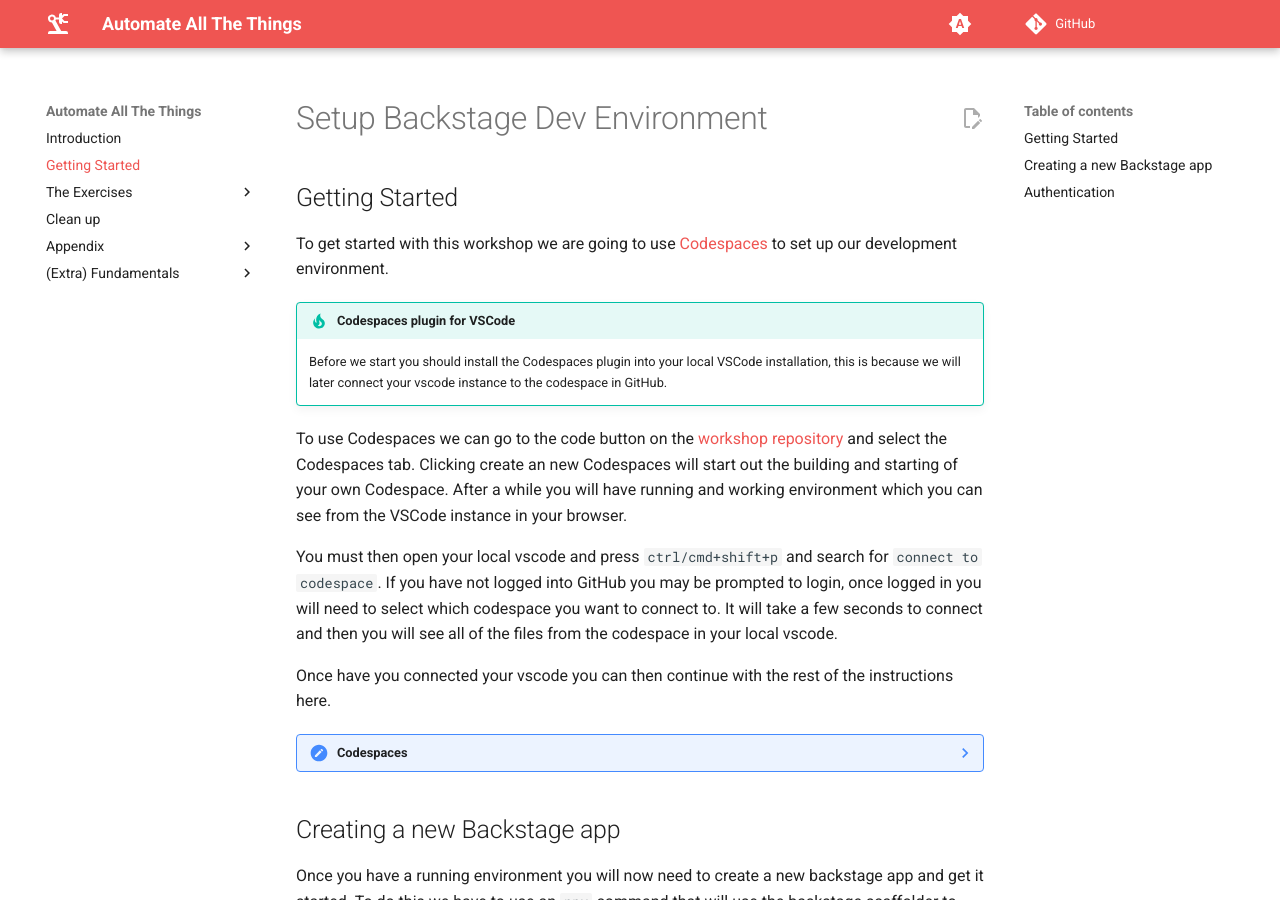
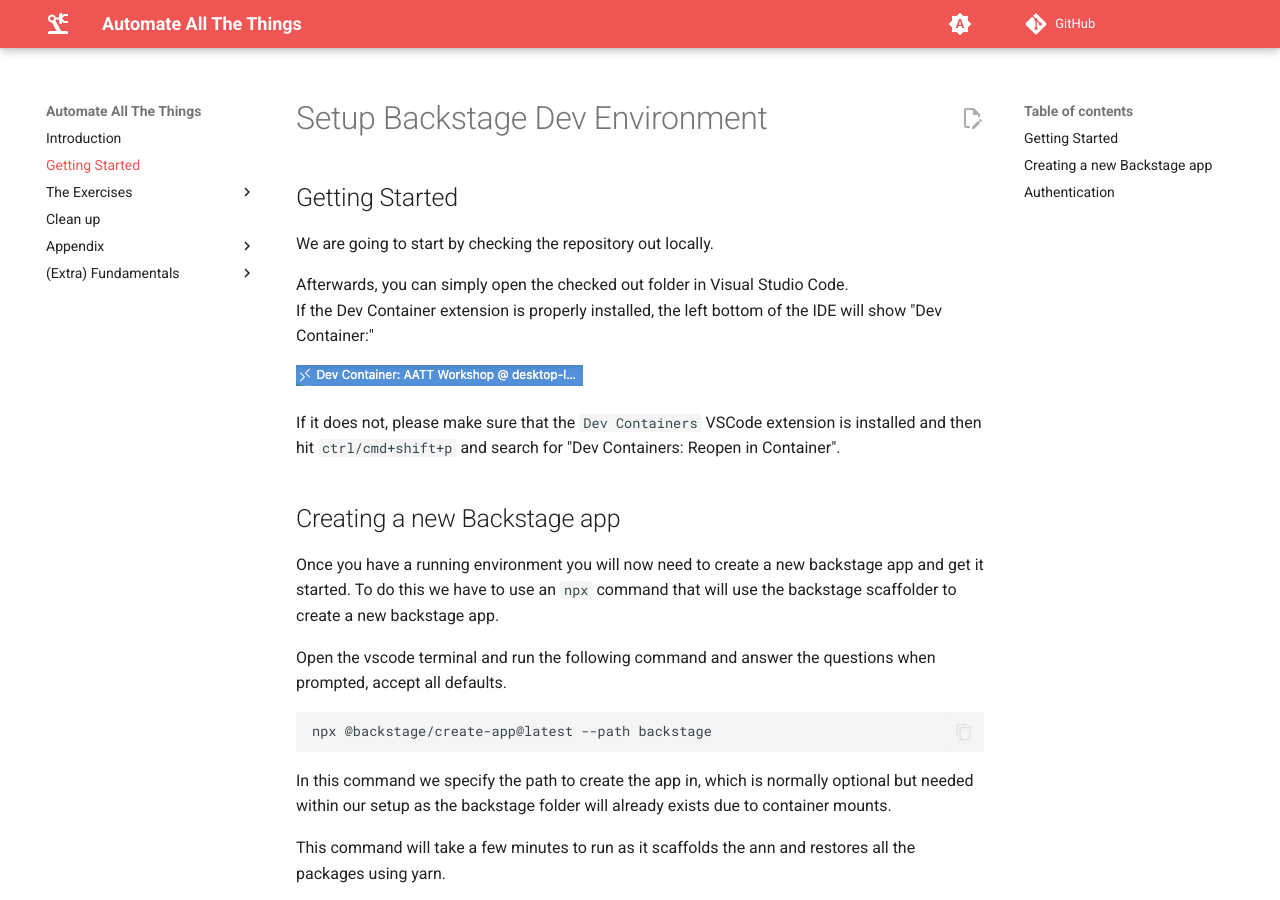
Before and after one commit to philips-labs/automation-workshop, an MkDocs documentation site: the page built from docs/getting-started.md, in a window 1280 px wide and 900 px high. Built offline with MkDocs 1.6.1 and Material for MkDocs 9.7.7, drawn with Linux system fonts in a browser that asks for light colours; comment, search, counter and statistics services are not loaded; some of the changed text lies outside the part shown.

Commit message:
Switching from Codespaces to local Dev Containers (#7)
* fixing a port-forwarding issue

* more port forwarding fixes

* default documentation now refers to opening dev containers directly on the dev machine instead of using Codespaces

* Adding a line helping when a folder is not opened in a Dev Container

````diff
--- a/docs/getting-started.md
+++ b/docs/getting-started.md
@@ -2,37 +2,15 @@
 
 ## Getting Started
 
-To get started with this workshop we are going to use
-[Codespaces](https://github.com/features/codespaces) to set up our development
-environment.
+We are going to start by checking the repository out locally.
 
-!!! tip "Codespaces plugin for VSCode"
+Afterwards, you can simply open the checked out folder in Visual Studio Code.
+If the Dev Container extension is properly installed, the left bottom of the IDE will show "Dev Container:"
 
-    Before we start you should install the Codespaces plugin into your local VSCode
-    installation, this is because we will later connect your vscode instance to the
-    codespace in GitHub.
+![](./assets/devcontainer_indicator.png)
 
-To use Codespaces we can go to the code button on the
-[workshop repository](https://github.com/philips-labs/automation-workshop) and
-select the Codespaces tab. Clicking create an new Codespaces will start out the
-building and starting of your own Codespace. After a while you will have running
-and working environment which you can see from the VSCode instance in your
-browser.
-
-You must then open your local vscode and press `ctrl/cmd+shift+p` and search for
-`connect to codespace`. If you have not logged into GitHub you may be prompted
-to login, once logged in you will need to select which codespace you want to
-connect to. It will take a few seconds to connect and then you will see all of
-the files from the codespace in your local vscode.
-
-Once have you connected your vscode you can then continue with the rest of the
-instructions here.
-
-??? Note "Codespaces"
-
-    During the workshop we use GitHub Codespaces to provide a consistent and easy to
-    use environment for the workshop. GitHub is charging you for Codespaces usage, but
-    also provide a free tier including 120 core-hours per month. You can check the details on the [GitHub billing page](https://github.com/settings/billing/summary). To avoid you make unnecessary costs, Codespaces will be automatically stopped after 30 minutes of inactivity. Check the [Codespace settings page](https://github.com/settings/codespaces) to see your Codespaces and adjust settings.
+If it does not, please make sure that the `Dev Containers` VSCode extension is installed
+and then hit `ctrl/cmd+shift+p` and search for "Dev Containers: Reopen in Container".
 
 ## Creating a new Backstage app
 
@@ -78,6 +56,17 @@ the Backstage app running, please check the following:
     and 7007. The codespace is mapping the ports to your local ports. Ensure
     you have no other processes running on those ports and both ports are mapped, you may have to manually add port 7007 in the vscode UI.
 
+!!! Warning "Known macOS issue"
+
+    Backstage has a known issue on macOS that causes the backstage website to not load, see [here](https://github.com/backstage/backstage/issues/24888). To work around this, please go to `backstage/app-config.yaml` and update the `app` block by explicitly setting the host:
+    ```
+    app:
+        title: Scaffolded Backstage App
+        baseUrl: http://localhost:3000
+        listen:
+            host: 0.0.0.0
+    ```
+
 ## Authentication
 
 For this workshop we will need to authenticate with GitHub in order to create
--- a/mkdocs.yml
+++ b/mkdocs.yml
@@ -40,6 +40,7 @@ nav:
       - Part 3 - Customize the UI: "part-3.md"
   - Clean up: "clean-up.md"
   - Appendix:
+      - Codespace Setup: "appendix/codespace-setup.md"
       - Part 2 - Code: "appendix/part-2-code.md"
       - Part 3 - Code: "appendix/part-3-code.md"
   - (Extra) Fundamentals:
````
Also changed, not shown: docs/appendix/codespace-setup.md (added, +47 -0 lines), docs/index.md (+2 -2 lines), docs/assets/codespaces_host_issue.png (added), docs/assets/devcontainer_indicator.png (added), 1 other file.
